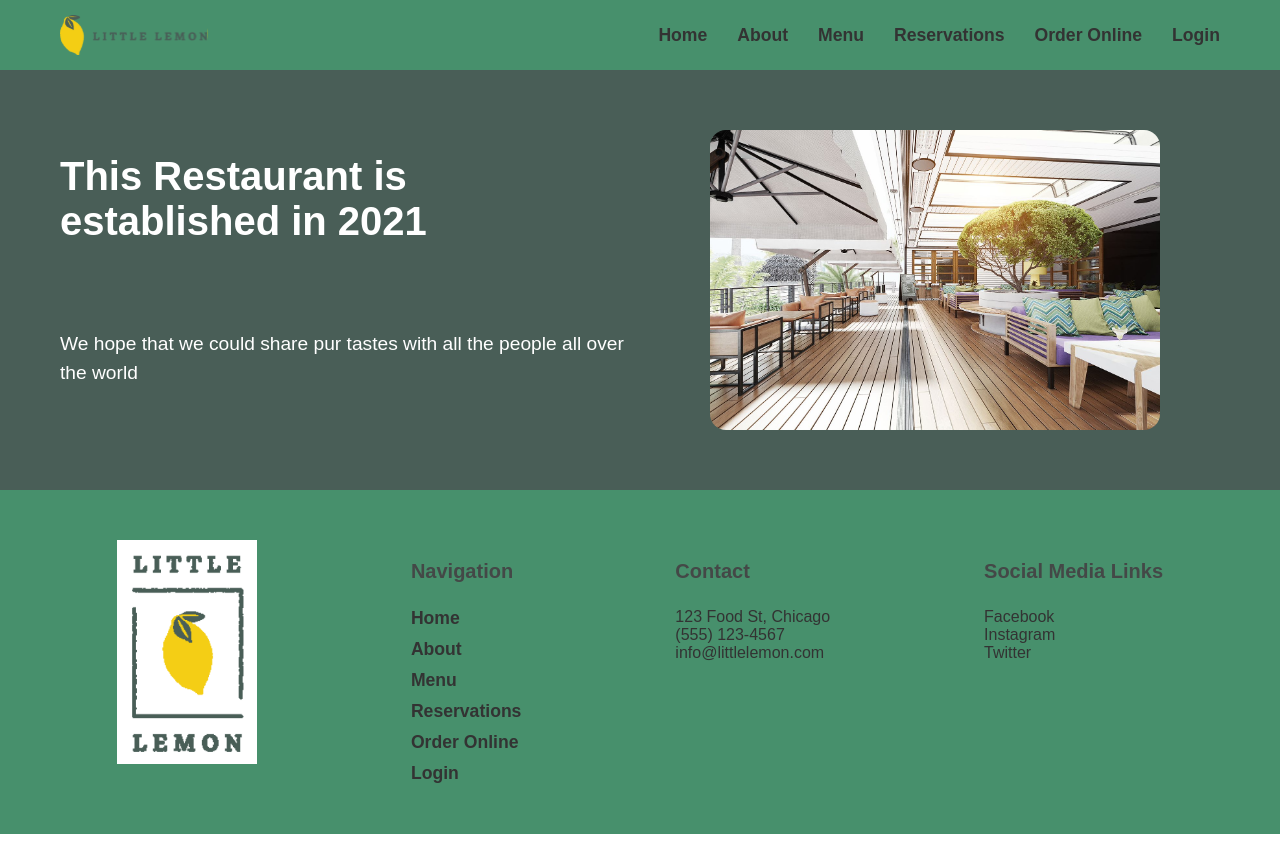
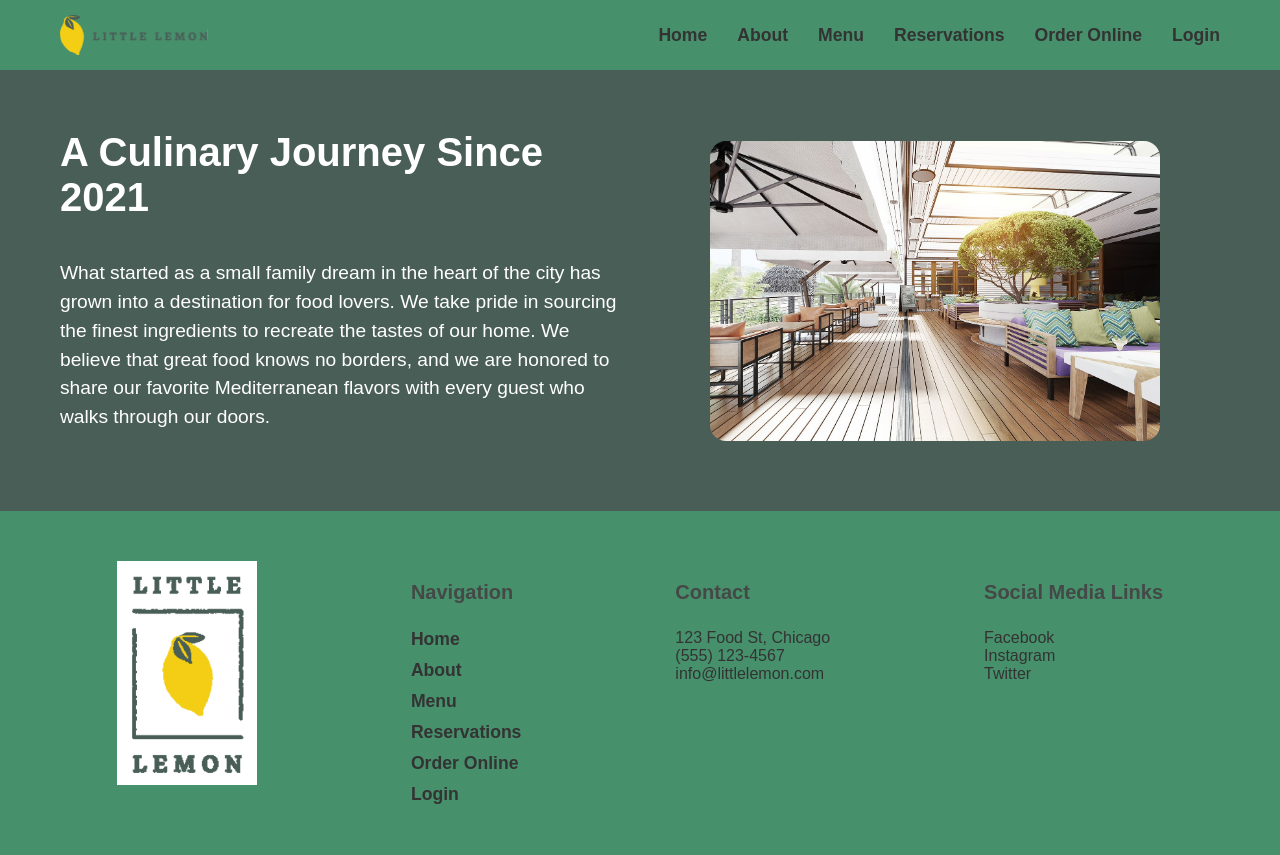
Before and after one commit to AbdelrahmanMohamed7/Little-Lemon-Restaurant, a React (Vite) app: page /About in a window 1280 px wide. Before the commit the page ends 834 px from the top, so only its background shows below. Built offline with nearby package versions, Linux system fonts and the light colour scheme.

Commit message:
changed some texts

```diff
--- a/src/components/About.jsx
+++ b/src/components/About.jsx
@@ -4,8 +4,8 @@ import logo_rest from "../assets/Restaurant.jpg"
 function About() {
     return (
         <main className="about-grid">
-            <h1>This Restaurant is established in 2021</h1>
-            <p>We hope that we could share pur tastes with all the people all over the world</p>
+            <h1>A Culinary Journey Since 2021</h1>
+            <p>What started as a small family dream in the heart of the city has grown into a destination for food lovers. We take pride in sourcing the finest ingredients to recreate the tastes of our home. We believe that great food knows no borders, and we are honored to share our favorite Mediterranean flavors with every guest who walks through our doors.</p>
             <img src={logo_rest} alt="a photo for the restaurant"/>
         </main>
     )
--- a/src/components/Homepage.jsx
+++ b/src/components/Homepage.jsx
@@ -6,7 +6,7 @@ function Homepage() {
     return (
         <main className="hero-grid">
             <h1>Welcome to Little Lemon</h1>
-            <p>Mediterranean flavors in the heart of Chicago.</p>
+            <p>We are a family-owned Mediterranean restaurant, focused on traditional recipes served with a modern twist. From our hand-picked ingredients to our classic wood-fired oven, we bring the sun-drenched flavors of the coast right to the streets of Chicago.</p>
             <Link to="/booking" className="hero-button">
                 Reserve a Table
             </Link>
```
